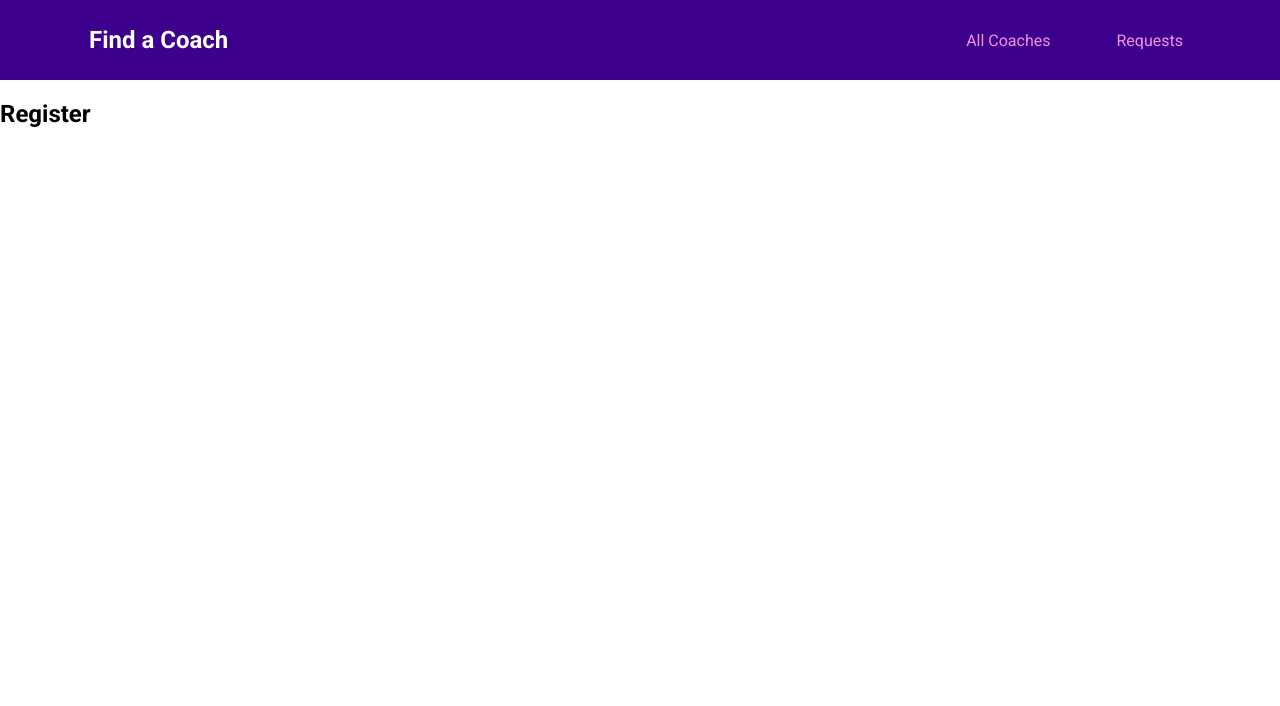
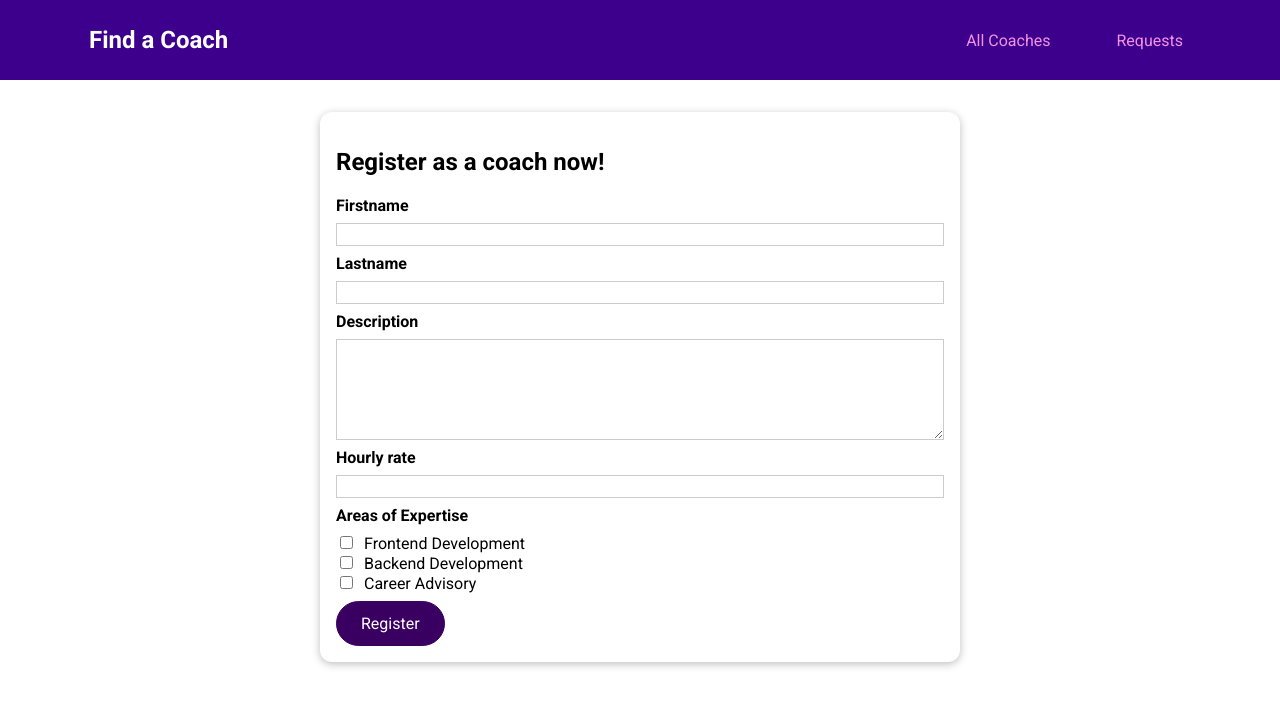
Before and after one commit to Whitedrawn/VueCoachApp, a Vue app: page /register in a window 1280 px wide. Shown: the top 706 px of the page. Built offline with nearby package versions, Linux system fonts and the light colour scheme.

Commit message:
Register as Coach form

```diff
--- /dev/null
+++ b/src/components/coaches/CoachForm.vue
@@ -0,0 +1,117 @@
+<template>
+  <form @submit.prevent="submitForm">
+    <div class="form-control" >
+      <label for="firstname">Firstname</label>
+      <input type="text" id="firstname" v-model.trim="firstName" />
+    </div>
+    <div class="form-control">
+      <label for="lastname">Lastname</label>
+      <input type="text" id="lastname" v-model.trim="lastName" />
+    </div>
+    <div class="form-control">
+      <label for="description">Description</label>
+      <textarea id="description" rows="5" v-model.trim="description"></textarea>
+    </div>
+    <div class="form-control">
+      <label for="hourlyreate">Hourly rate</label>
+      <input type="number" id="hourlyrate" v-model.number="rate" />
+    </div>
+    <div class="form-control">
+      <h3>Areas of Expertise</h3>
+      <div>
+        <input type="checkbox" id="frontend" value="frontend" v-model="areas" />
+        <label for="frontend">Frontend Development</label>
+      </div>
+      <div>
+        <input type="checkbox" id="baclend" value="backend" v-model="areas" />
+        <label for="backend">Backend Development</label>
+      </div>
+      <div>
+        <input type="checkbox" id="career" value="career" v-model="areas" />
+        <label for="career">Career Advisory</label>
+      </div>
+    </div>
+    <base-button>Register</base-button>
+  </form>
+</template>
+<script>
+export default {
+  data() {
+    return {
+      firstName: '',
+      lastName: '',
+      description: '',
+      rate: null,
+      areas: [],
+    };
+  },
+  methods: {
+    submitForm() {
+      const formData = {
+        first: this.firstName,
+        last: this.lastName,
+        desc: this.description,
+        rate: this.rate,
+        areas: this.areas,
+      };
+      console.log(formData);
+    },
+  },
+};
+</script>
+<style scoped>
+.form-control {
+  margin: 0.5rem 0;
+}
+
+label {
+  font-weight: bold;
+  display: block;
+  margin-bottom: 0.5rem;
+}
+
+input[type='checkbox'] + label {
+  font-weight: normal;
+  display: inline;
+  margin: 0 0 0 0.5rem;
+}
+
+input,
+textarea {
+  display: block;
+  width: 100%;
+  border: 1px solid #ccc;
+  font: inherit;
+}
+
+input:focus,
+textarea:focus {
+  background-color: #f0e6fd;
+  outline: none;
+  border-color: #3d008d;
+}
+
+input[type='checkbox'] {
+  display: inline;
+  width: auto;
+  border: none;
+}
+
+input[type='checkbox']:focus {
+  outline: #3d008d solid 1px;
+}
+
+h3 {
+  margin: 0.5rem 0;
+  font-size: 1rem;
+}
+
+.invalid label {
+  color: red;
+}
+
+.invalid input,
+.invalid textarea {
+  border: 1px solid red;
+}
+</style>
--- a/src/pages/coaches/CoachRegistration.vue
+++ b/src/pages/coaches/CoachRegistration.vue
@@ -1,8 +1,16 @@
 <template>
-    <h2>Register</h2>
+  <section>
+    <base-card>
+      <h2>Register as a coach now!</h2>
+      <coach-form></coach-form>
+    </base-card>
+  </section>
 </template>
 <script>
-export default{
-
-}
+import CoachForm from '../../components/coaches/CoachForm.vue';
+export default {
+  components: {
+    CoachForm,
+  },
+};
 </script>
```
